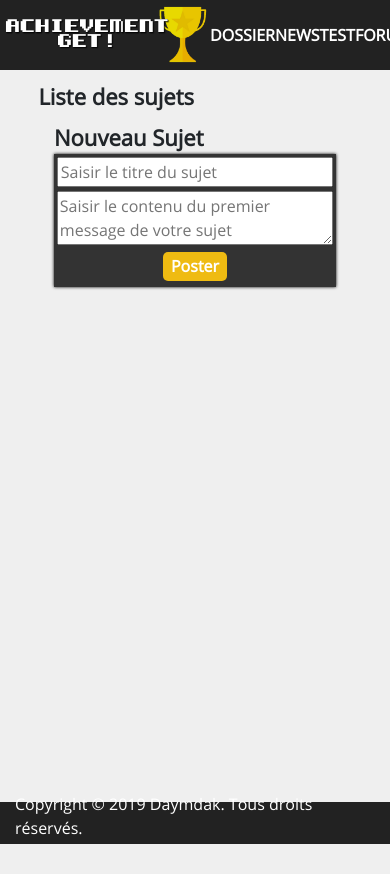
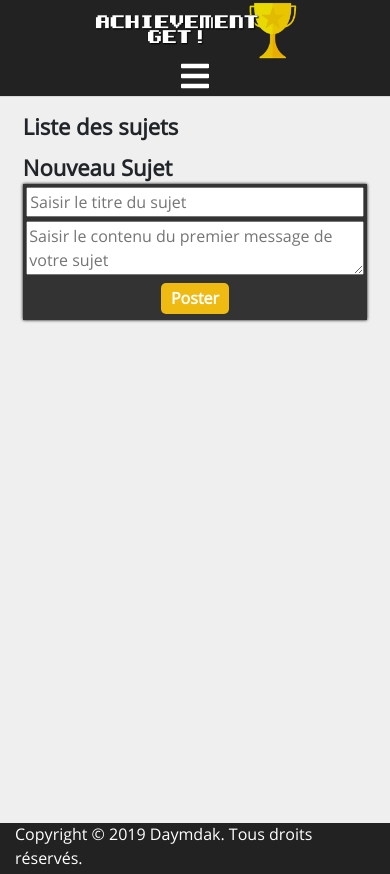
Before and after one commit to Daymdak/achievementGet, a PHP site: page /index.php?action=forum&page=1 in a window 390 px wide. Before the commit the page ends 844 px from the top, so only its background shows below. Run offline with PHP 8.4, Linux system fonts and the light colour scheme; the visitor is signed in with stand-in values (Sample User, id 1); data that the repository does not hold is empty.

Commit message:
Make the responsive

```diff
--- a/public/css/style.css
+++ b/public/css/style.css
@@ -60,7 +60,7 @@ hr {
 	background-color: #EFEFEF;
 	box-shadow: 0px 0px 3px black;
 	padding: 80px 2% 1px 2%;
-	min-height: 95vh;
+	min-height: 94vh;
 }
 
 .avatar {
@@ -150,7 +150,7 @@ footer {
 	position: relative;
 	bottom: 0;
 	left: 0;
-	height: 5vh;
+	height: 6vh;
 	display: flex;
 	justify-content: center;
 	align-items: flex-end;
@@ -201,13 +201,17 @@ footer {
 	height: 200px;
 }
 
+figure
+{
+	position: relative;
+}
+
 figcaption {
 	position: absolute;
 	bottom: 0px;
 	height: 35%;
 	width: 100%;
 	background: linear-gradient( rgba(0, 0, 0, 0.7), rgba(0, 0, 0, 0.8) 50%);
-	visibility: hidden;
 	opacity: 0;
 }
 
@@ -217,42 +221,29 @@ figcaption p {
 }
 
 figure:hover figcaption {
-	visibility: visible;
 	opacity: 1;
 }
 
 .listLastPosts {
 	padding: 0 !important;
+	font-weight: bold;
+	font-size: 18px;
 }
 
 .listLastPosts a {
 	color: #fff;
 }
 
-.post {
-	overflow: hidden;
-	line-height: 30px;
+.post
+{
+	padding: 0.5%;
 }
-.post p {
-	margin: 0;
-	padding: 0.5% 1% 0 1%;
-	height: 40px;
-}
-
 .post:hover{
 	background-color: #222;
 }
 
-.post p strong{
-	min-height: 100% !important;
-}
-
 .categoryPost {
 	display: inline-block;
-}
-
-.dateInListPost {
-	color: #fff;
 }
 
 /*Read Article*/
@@ -268,13 +259,15 @@ figure:hover figcaption {
 	text-align: justify;
 	padding: 3% 9% 5% 9%;
 	font-size: 18px;
+	overflow-wrap: break-word;
 }
 
 .postText h1 {
 	color: #EFBB12;
+	text-align: left;
 	font-weight: bold;
 	text-transform: uppercase;
-	font-size: 34px;
+	font-size: 26px;
 }
 
 .postText img {
@@ -348,6 +341,7 @@ figure:hover figcaption {
 	color: #ccc;
 }
 
+/*Admin*/
 
 .blockStat {
 	display: flex;
@@ -357,8 +351,8 @@ figure:hover figcaption {
 
 .stat
 {
-	width: 150px;
-	height: 150px;
+	width: 130px;
+	height: 130px;
 	margin: 1%;
 	display: flex;
 	flex-direction: column;
@@ -370,3 +364,91 @@ figure:hover figcaption {
 {
 	font-size: 36px;
 }
+
+/*Media*/
+
+@media (min-width: 576px) and (max-width: 992px) {
+	.slider {
+		height: 100%;
+	}
+	.illustratedPost {
+	width: 48.5%;
+	}
+	figcaption {
+		opacity: 1 !important;
+	}
+	.listLastPosts .post:nth-child(even), .listTopic .post:nth-child(even)
+	{
+		background-color: #222;
+	}
+}
+
+@media (max-width: 575px) {
+	.slider {
+		height: 100%;
+	}
+
+	.illustratedPost {
+		width: 100%;
+	}
+
+	.illustratedPost img{
+		height: 310px !important;
+	}
+
+	figcaption {
+		opacity: 1 !important;
+	}
+
+	.imageListArticle {
+		margin: 0% auto;
+	}
+
+	.listLastPosts .post:nth-child(even), .listTopic .post:nth-child(even)
+	{
+		background-color: #222;
+	}
+
+	.lowSiz {
+		font-weight: normal;
+		font-size: 12px;
+	}
+
+	header {
+		flex-direction: column-reverse;
+		align-items: center;
+		height: auto;
+		transition: transform .4s cubic-bezier(.25, .1, .25, 1);
+	}
+
+	.container
+	{
+		margin-top: 30px;
+	}
+	#wrap:not(:target) {
+		transform: translateY(-55%);
+	}
+
+	#wrap:target {
+		transform: translateY(0px);
+	}
+
+	#wrap:target #open,
+	#wrap:not(:target) #close {
+	  display: none;
+	}
+
+	#wrap:not(:target) #open,
+	#wrap:target #close {
+	  display: flex;
+	}
+}
+
+.listTopic {
+	padding: 0;
+}
+
+#open, #close
+{
+	display: none;
+}
--- a/view/frontend/header.php
+++ b/view/frontend/header.php
@@ -1,4 +1,5 @@
-<header>
+<header id="wrap">
+	<a href="#wrap" id="open" class="mb-1"><i class="fas fa-bars fa-2x"></i></a>
 	<a href="index.php"><img src="public/images/logo.png" alt="achievementget official logo" class="logo" /></a>
 	<a href="index.php?action=showArticles&type=Dossier&page=1" class="transition">Dossier</a>
 	<a href="index.php?action=showArticles&type=News&page=1" class="transition">News</a>
@@ -12,9 +13,9 @@
 		}
 		else {
 		?>
-			<a href="index.php?action=loginview">Se connecter / S'inscrire</a>
+			<a href="index.php?action=loginview" class="transition">Se connecter / S'inscrire</a>
 		<?php
 		}
 	?>
-
+	<a href="#" id="close"><i class="fas fa-times fa-2x"></i></a>
 </header>
--- a/view/frontend/homeForumView.php
+++ b/view/frontend/homeForumView.php
@@ -2,15 +2,31 @@
 
 <?php ob_start(); ?>
 
-<div class="col-11 mb-2 centerElement">
+<div class="col-12 mb-2 centerElement">
 	<p class="titleSection">Liste des sujets</p>
-	<div class="col-12 listLastPosts darkPanel mt-2">
+	<div class="col-12 listTopic darkPanel mt-2">
 		<?php
 		while($topic = $fewTopics->fetch())
 		{
 		?>
-			<div class="transition post">
-				<a href="index.php?action=topic&id=<?= $topic['id'] ?>&page=1"><p class="col-12"><strong><span class="dateInListPost"><?= $topic['last_modification'] ?></span><span class="yellow col-3 categoryPost"><?= htmlspecialchars($topic['author']) ?></span><span class="titleforum"><?= htmlspecialchars($topic['title']) ?></span></strong></p></a>
+			<div class="transition post mt-1 mb-1">
+				<a href="index.php?action=topic&id=<?= $topic['id'] ?>&page=1" class="row">
+					<div class="col-12 col-md-4 col-lg-5">
+						<p class="row lowSiz">
+							<span class="white col-6 col-md-12 col-lg-6">
+								<?= $topic['last_modification'] ?>
+							</span>
+							<span class="categoryPost yellow col-6 col-md-12 col-lg-6">
+								<?= htmlspecialchars($topic['author']) ?>
+							</span>
+						</p>
+					</div>
+					<div class="col-12 col-md-8 col-lg-7">
+						<p class="white">
+							<?= htmlspecialchars($topic['title']) ?>
+						</p>
+					</div>
+				</a>
 			</div>
 		<?php
 		}
@@ -24,10 +40,10 @@
 	if(isset($_SESSION['pseudo']))
 	{
 	?>
-	<div class="col-10 mt-2 centerElement">
+	<div class="col-12 col-lg-10 mt-2 centerElement">
 		<p class="titleSection">Nouveau Sujet</p>
 		<form action="index.php?action=addTopic" method="post" class="darkPanel mb-5 col-12">
-			<input type="text" name="topicTitle" placeholder="Saisir le titre du sujet" class="mb-1" maxlength="80" required/>
+			<input type="text" name="topicTitle" placeholder="Saisir le titre du sujet" class="mb-1" maxlength="65" required/>
 			<textarea name="topicContent" class="mb-1" placeholder="Saisir le contenu du premier message de votre sujet" maxlength="2000" required></textarea>
 			<input type="submit" value="Poster" class="transition button centerElement white" />
 		</form>
--- a/view/frontend/pagination.php
+++ b/view/frontend/pagination.php
@@ -2,9 +2,9 @@
 if ($elementByPage < $nbrElements)
 {
 ?>
-<div class="col-10 darkPanel centerElement mb-1">
+<div class="col-12 col-md-10 darkPanel centerElement mb-1">
 	<div class="row">
-		<div class="col-1">
+		<div class="col-2">
 			<?php
 			if ($page > 1) {
 			?>
@@ -22,10 +22,10 @@ if ($elementByPage < $nbrElements)
 			}
 			?>
 		</div>
-		<div class="col-10">
+		<div class="col-8">
 			<p class="text-center">Page <?= $page ?></p>
 		</div>
-		<div class="col-1">
+		<div class="col-2">
 			<?php
 			if ($firstElement+$elementByPage < $nbrElements) {
 			?>
--- a/view/frontend/template.php
+++ b/view/frontend/template.php
@@ -16,5 +16,6 @@
 			<?= $content ?>
 		</div>
 		<?php require_once("view/frontend/footer.php"); ?>
+		<script src="public/js/index.js"></script>
 	</body>
 </html>
```
Also changed, not shown: view/backend/homeAdminView.php (+4 -4 lines), view/frontend/changeDataUserView.php (+19 -19 lines), view/frontend/homePageView.php (+19 -1 lines), view/frontend/showArticlesView.php (+13 -9 lines), view/frontend/topicView.php (+5 -5 lines), view/frontend/userProfileView.php (+8 -8 lines), public/images/postimages/Laprsguerredanstoutesasplendeur.jpg (added), public/images/postimages/Unjeuderve.png (deleted), public/js/index.js (added).
